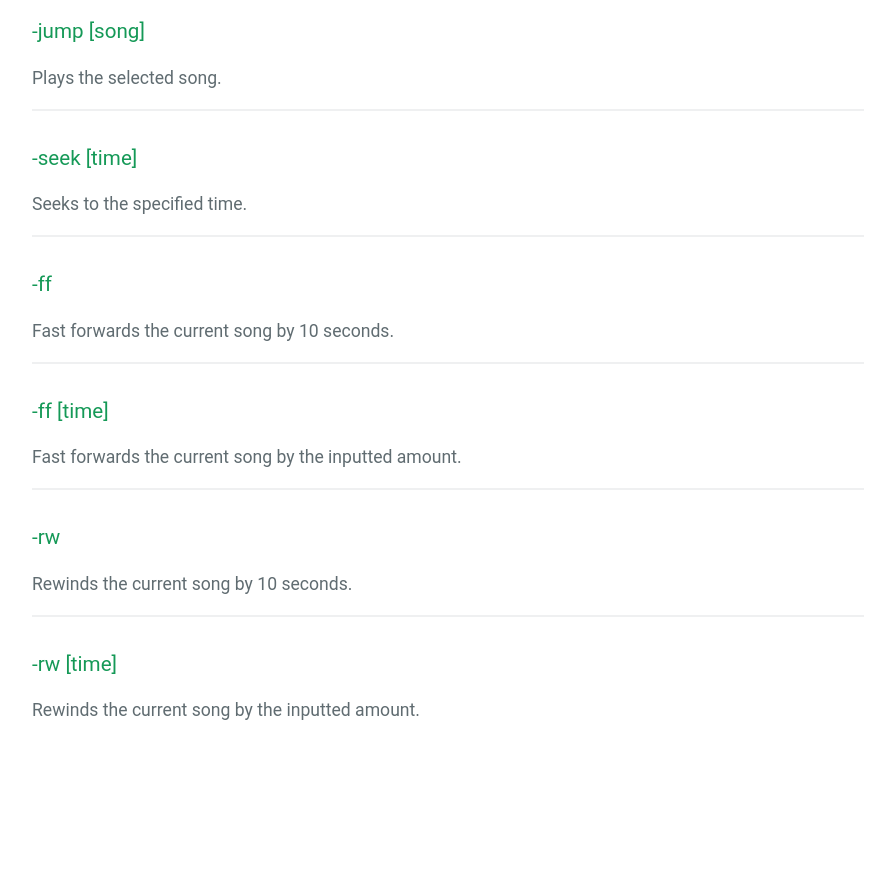
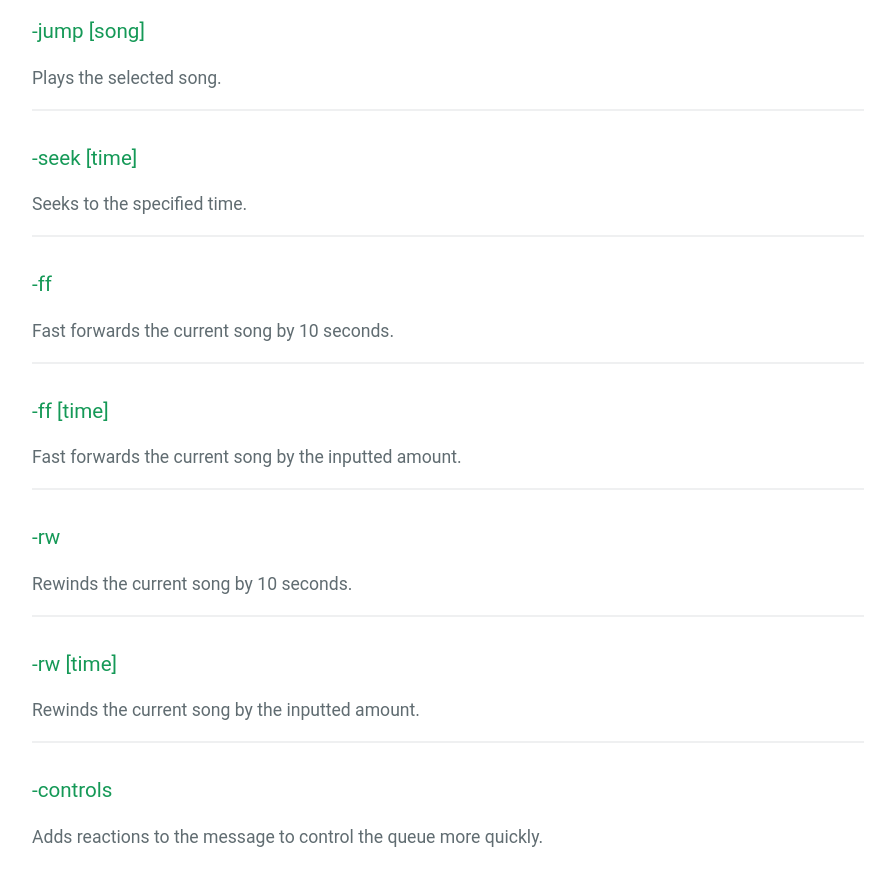
Before and after one commit to mymindishazel/marv-docs, a Jekyll site: the page built from commands/song/controls.md, in a window 1280 px wide and 900 px high, scrolled down 1043 px. Shown: the top 886 px of the window, without its empty margins (192-1087 px from the left). Built offline with Jekyll 4.4.1, drawn with Linux system fonts in a browser that asks for light colours; our own code applies the rules of GitHub Pages for plain Markdown files; before the commit the page ends 1816 px from its top, so only the background shows below that.

Commit message:
Constrols-command

```diff
--- a/commands/song/controls.md
+++ b/commands/song/controls.md
@@ -53,3 +53,8 @@ Rewinds the current song by 10 seconds.
 
 ### -rw [time]
 Rewinds the current song by the inputted amount.
+
+---
+
+### -controls
+Adds reactions to the message to control the queue more quickly.
```
